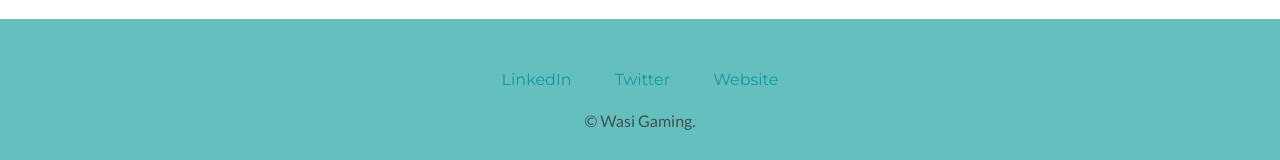
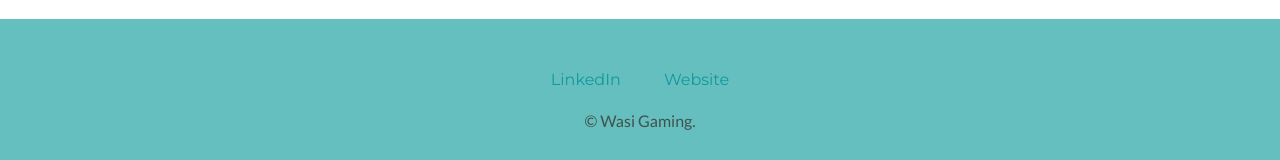
Before and after one commit to wasi-wasi/MyBetaSite, a plain HTML site: page index.html in a window 1280 px wide. Shown: the part 2560-2720 px from the top of the page. Drawn offline with Linux system fonts and the light colour scheme.

Commit message:
Update index.html

```diff
--- a/index.html
+++ b/index.html
@@ -51,9 +51,8 @@
 
 
     <div class="bottom-container">
-      <a class="footer-link" href="https://www.linkedin.com/">LinkedIn</a>
-      <a class="footer-link" href="https://twitter.com/">Twitter</a>
-      <a class="footer-link" href="https://www.appbrewery.co/">Website</a>
+      <a class="footer-link" href="https://www.linkedin.com/in/khanmo322/">LinkedIn</a>
+      <a class="footer-link" href="https://github.com/wasi-wasi">Website</a>
       <p>© Wasi Gaming.</p>
     </div>
 
```
